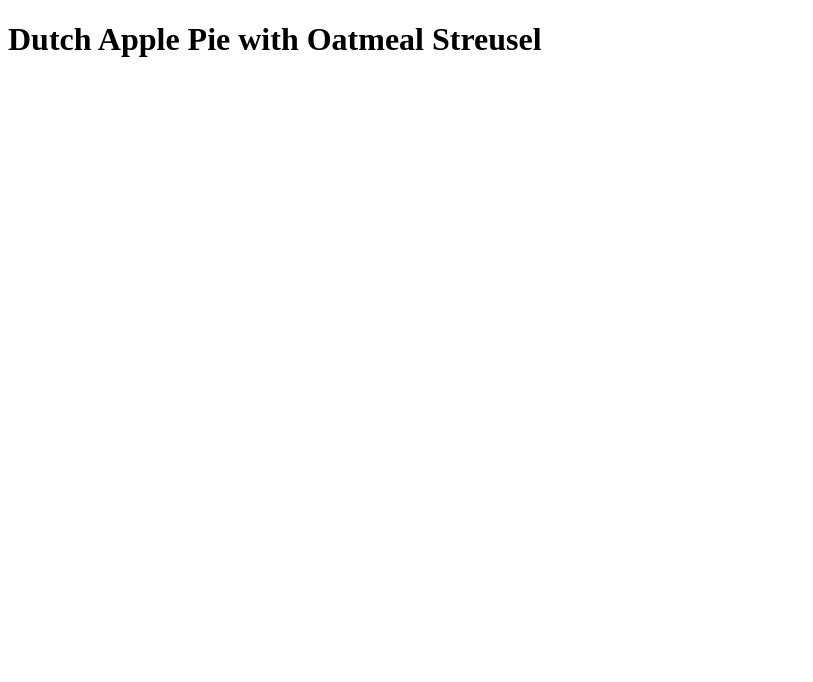
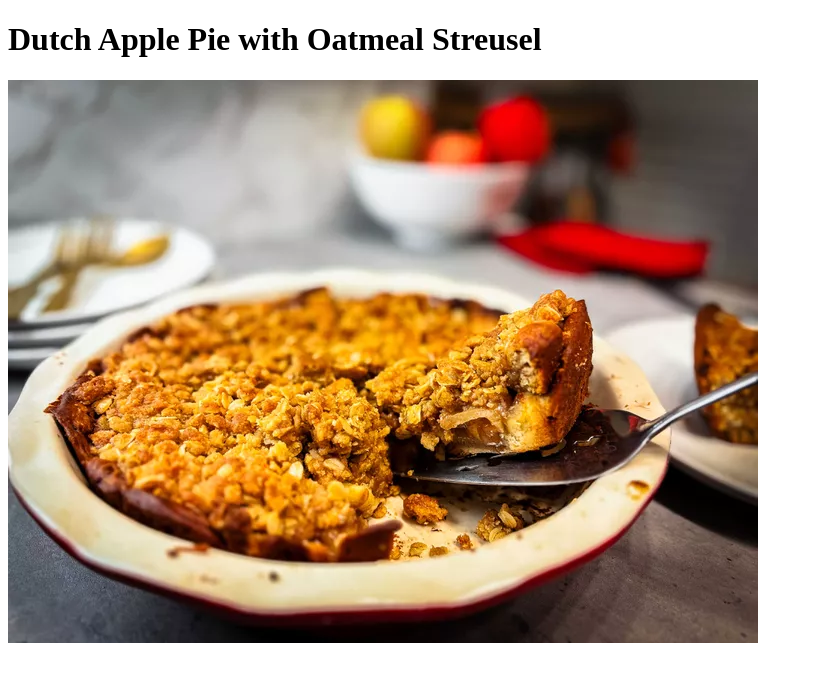
Before and after one commit to SirPetros/odin-recipes-2, a plain HTML site: page recipes/apple-pie.html in a window 1280 px wide. Shown: the whole page, without its empty margins (0-813 px from the left). Drawn offline with Linux system fonts and the light colour scheme.

Commit message:
Add dutch apple pie image

```diff
--- a/recipes/apple-pie.html
+++ b/recipes/apple-pie.html
@@ -2,9 +2,10 @@
 <html lang="en">
     <head>
         <meta charset="UTF-8">
-        <title>Apple Pie</title>
+        <title>Dutch Apple Pie</title>
     </head>
     <body>
         <h1>Dutch Apple Pie with Oatmeal Streusel</h1>
+            <img src="recipe-images/dutch-apple-pie.png">
     </body>
 </html>
```
Also changed, not shown: recipes/recipe-images/dutch-apple-pie.png (added).
